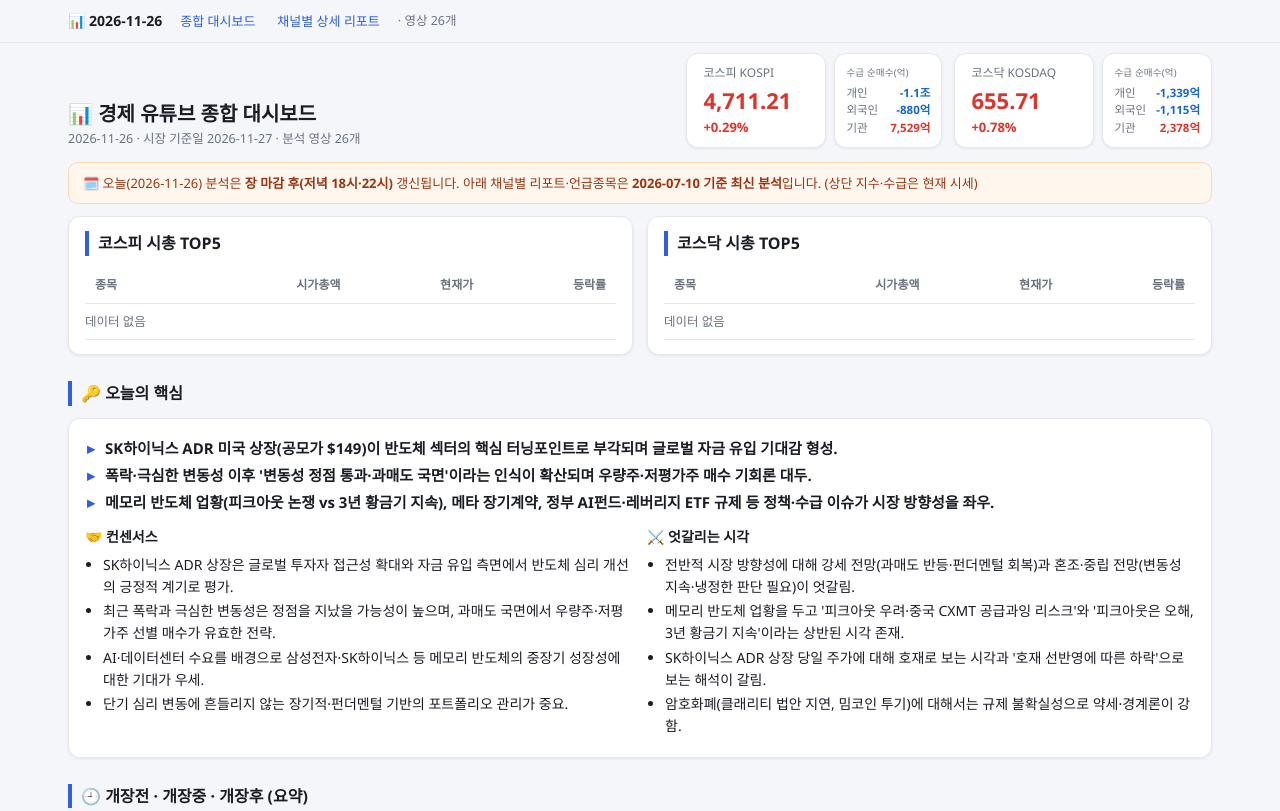
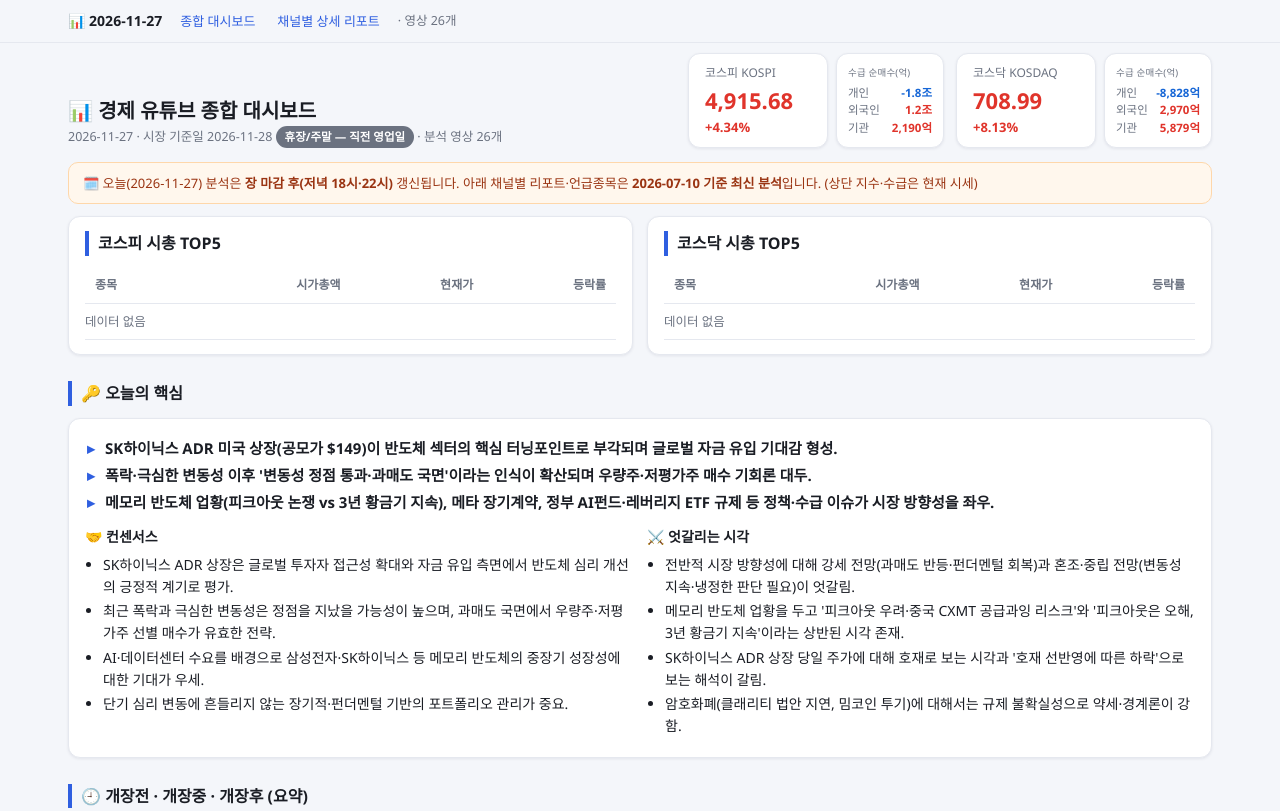
Before and after one commit to jbshim29-sudo/jb_30, a plain HTML site: page public/index.html in a window 1280 px wide. Shown: the top 811 px of the page. Drawn offline with Linux system fonts and the light colour scheme.

Commit message:
auto: 대시보드 갱신 2026-11-28 03:56 KST

```diff
--- a/public/index.html
+++ b/public/index.html
@@ -3,7 +3,7 @@
 <head>
 <meta charset="utf-8">
 <meta name="viewport" content="width=device-width, initial-scale=1">
-<title>경제 유튜브 종합 · 2026-11-26</title>
+<title>경제 유튜브 종합 · 2026-11-27</title>
 <style>
   :root{
     --bg:#f4f6fa; --card:#ffffff; --ink:#1a1d24; --muted:#6b7280; --line:#e5e8ef;
@@ -139,7 +139,7 @@
 
 <!-- 고정 네비 -->
 <div class="topnav"><div class="inner">
-  <b>📊 2026-11-26</b>
+  <b>📊 2026-11-27</b>
   <a href="#dash">종합 대시보드</a>
   <a href="#report-top">채널별 상세 리포트</a>
   <span class="sub">· 영상 26개</span>
@@ -152,8 +152,8 @@
     <div>
       <h1>📊 경제 유튜브 종합 대시보드</h1>
       <div class="sub">
-        2026-11-26 · 시장 기준일 2026-11-27
-
+        2026-11-27 · 시장 기준일 2026-11-28
+        <span class="badge gray">휴장/주말 — 직전 영업일</span>
         · 분석 영상 26개
       </div>
     </div>
@@ -163,27 +163,27 @@
 
       <div class="idxunit">
         <div class="idx"><div class="nm">코스피 KOSPI</div>
-          <div class="val up">4,711.21</div>
-          <div class="chg up">+0.29%</div></div>
+          <div class="val up">4,915.68</div>
+          <div class="chg up">+4.34%</div></div>
 
         <div class="flow">
           <div class="cap">수급 순매수(억)</div>
-          <div class="fl"><span class="lbl">개인</span><span class="v down">-1.1조</span></div>
-          <div class="fl"><span class="lbl">외국인</span><span class="v down">-880억</span></div>
-          <div class="fl"><span class="lbl">기관</span><span class="v up">7,529억</span></div>
+          <div class="fl"><span class="lbl">개인</span><span class="v down">-1.8조</span></div>
+          <div class="fl"><span class="lbl">외국인</span><span class="v up">1.2조</span></div>
+          <div class="fl"><span class="lbl">기관</span><span class="v up">2,190억</span></div>
         </div>
       </div>
 
       <div class="idxunit">
         <div class="idx"><div class="nm">코스닥 KOSDAQ</div>
-          <div class="val up">655.71</div>
-          <div class="chg up">+0.78%</div></div>
+          <div class="val up">708.99</div>
+          <div class="chg up">+8.13%</div></div>
 
         <div class="flow">
           <div class="cap">수급 순매수(억)</div>
-          <div class="fl"><span class="lbl">개인</span><span class="v down">-1,339억</span></div>
-          <div class="fl"><span class="lbl">외국인</span><span class="v down">-1,115억</span></div>
-          <div class="fl"><span class="lbl">기관</span><span class="v up">2,378억</span></div>
+          <div class="fl"><span class="lbl">개인</span><span class="v down">-8,828억</span></div>
+          <div class="fl"><span class="lbl">외국인</span><span class="v up">2,970억</span></div>
+          <div class="fl"><span class="lbl">기관</span><span class="v up">5,879억</span></div>
         </div>
       </div>
 
@@ -191,7 +191,7 @@
   </header>
 
 
-  <div class="notice">🗓️ 오늘(2026-11-26) 분석은 <b>장 마감 후(저녁 18시·22시)</b> 갱신됩니다.
+  <div class="notice">🗓️ 오늘(2026-11-27) 분석은 <b>장 마감 후(저녁 18시·22시)</b> 갱신됩니다.
     아래 채널별 리포트·언급종목은 <b>2026-07-10 기준 최신 분석</b>입니다. (상단 지수·수급은 현재 시세)</div>
 
 
@@ -645,7 +645,7 @@
       <tr><td class="l empty" colspan="11">언급된 종목이 없습니다.</td></tr>
       </tbody>
     </table></div>
-    <div class="fnote">영업이익·매출액은 네이버금융 최근 연간 실적(억원), 시총·등락률은 2026-11-27 기준. 종목명 매핑은 자동 추정.</div>
+    <div class="fnote">영업이익·매출액은 네이버금융 최근 연간 실적(억원), 시총·등락률은 2026-11-28 기준. 종목명 매핑은 자동 추정.</div>
   </div>
 
   <!-- ══════════ 채널별 상세 리포트 ══════════ -->
@@ -1601,7 +1601,7 @@
 
   </div>
 
-  <footer>자동 생성 · 경제 유튜브 종합(대시보드 + 채널별 리포트) · 2026-11-26</footer>
+  <footer>자동 생성 · 경제 유튜브 종합(대시보드 + 채널별 리포트) · 2026-11-27</footer>
 </div>
 </body>
 </html>
```
